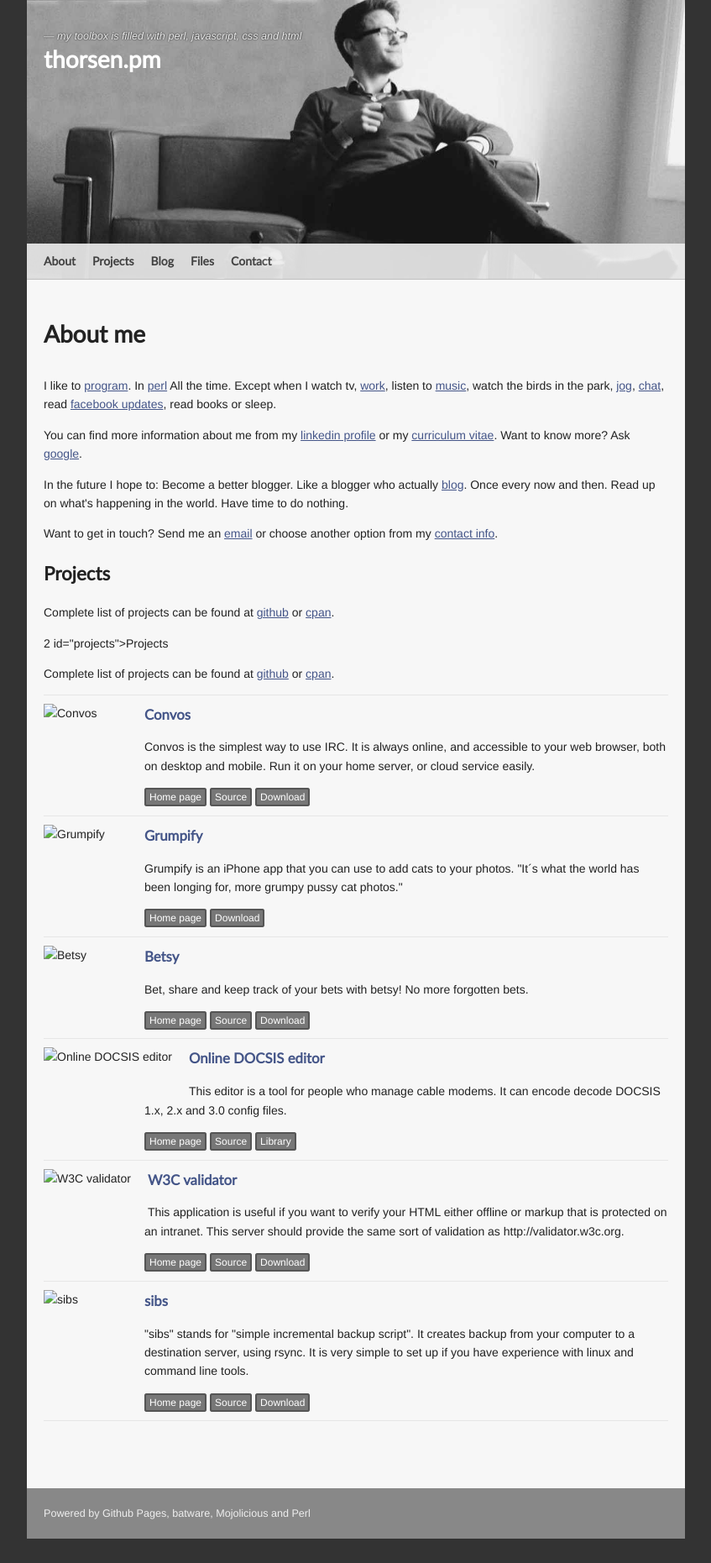
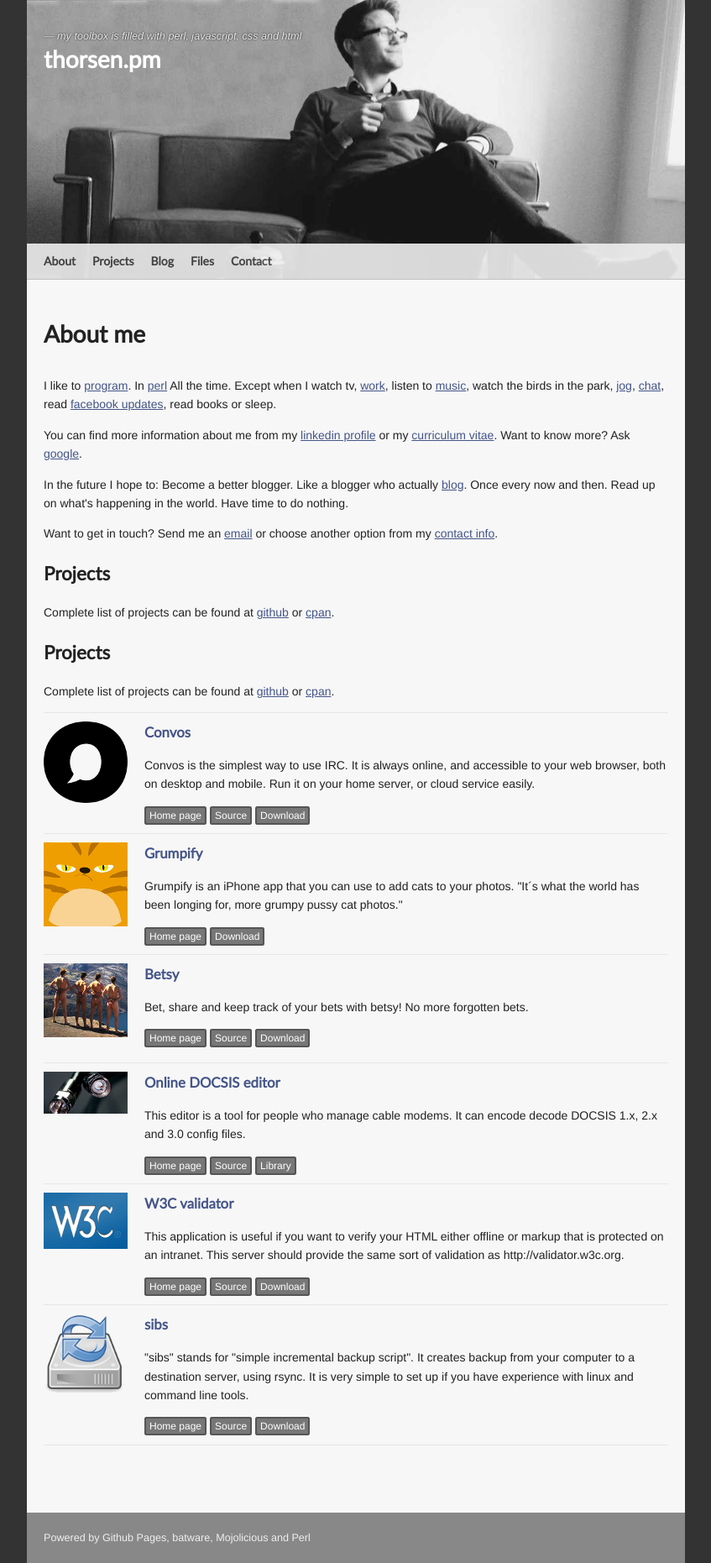
Before and after one commit to kberov/jhthorsen.github.com, a Jekyll site: the page built from index.html, in a window 1280 px wide. Shown: the whole page at 84% size, without its empty margins (216-1063 px from the left). Built offline with Jekyll 4.4.1, drawn with Linux system fonts in a browser that asks for light colours; before the commit the page ends 1832 px from its top, so only the background shows below that.

Commit message:
Add missing pictures

```diff
--- a/index.html
+++ b/index.html
@@ -36,7 +36,7 @@ title: about
   <a href="http://metacpan.org/author/JHTHORSEN">cpan</a>.
 </p>
 
-2 id="projects">Projects</h2>
+<h2 id="projects">Projects</h2>
 <p>
   Complete list of projects can be found at
   <a href="http://github.com/jhthorsen">github</a> or
```
Also changed, not shown: image/project/betsy.jpg (added), image/project/convos.png (added), image/project/docsis.jpg (added), image/project/grumpify.png (added), image/project/sibs.png (added), image/project/w3c.png (added).
